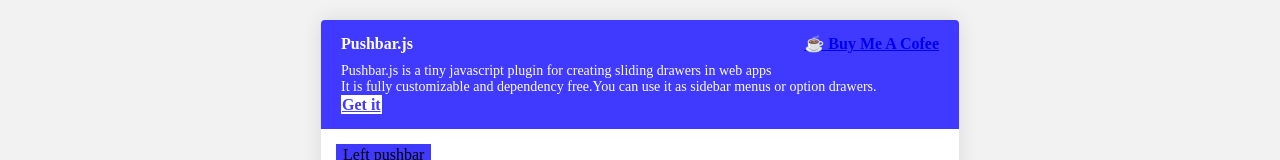
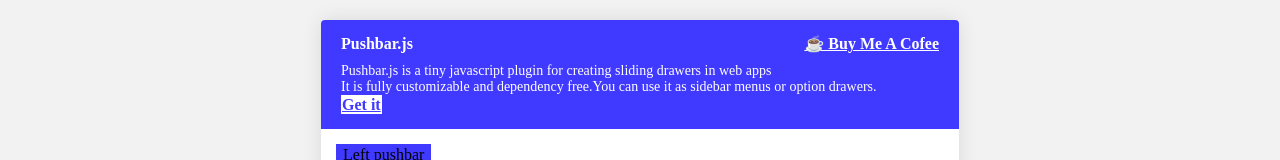
Before and after one commit to oncebot/pushbar.js, a website: page index.html in a window 1280 px wide. Shown: the top 160 px of the page. Drawn offline with nearby package versions, Linux system fonts and the light colour scheme; a small style sheet from the web is missing.

Commit message:
link color fix

```diff
--- a/index.html
+++ b/index.html
@@ -44,7 +44,8 @@
 				<div class="card_title">
 					<div style="display: flex; align-items: center;">
 						<span style="flex:1;">Pushbar.js</span>
-						<a href="https://www.buymeacoffee.com/oncebot" target="_blank">☕️ Buy Me A Cofee</a>
+						<a href="https://www.buymeacoffee.com/oncebot" style="color:white;" target="_blank">☕️ Buy Me A
+							Cofee</a>
 					</div>
 					<div class="small" style="margin-top: 10px;">Pushbar.js is a tiny javascript plugin for creating
 						sliding drawers in web apps
```
